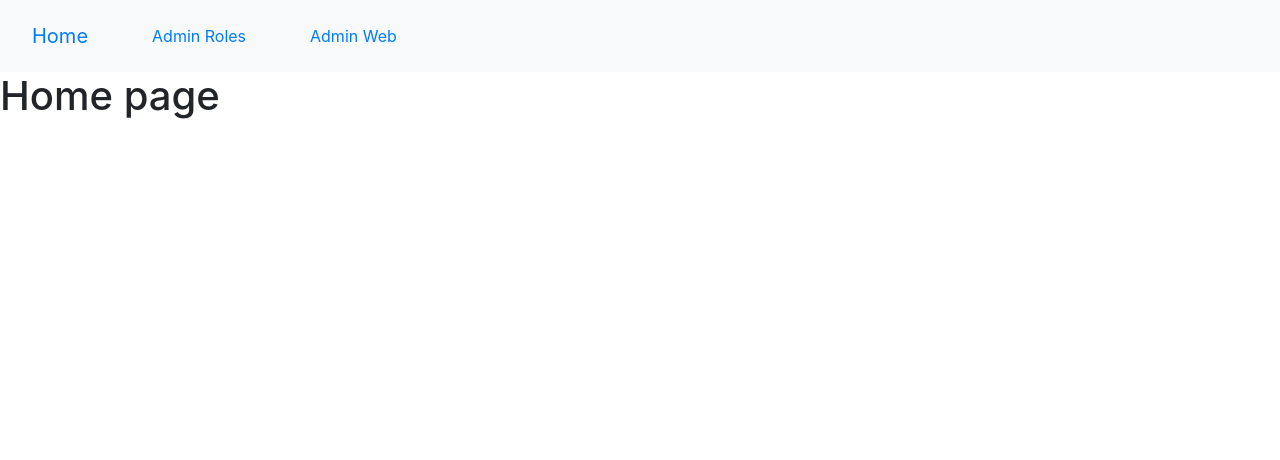
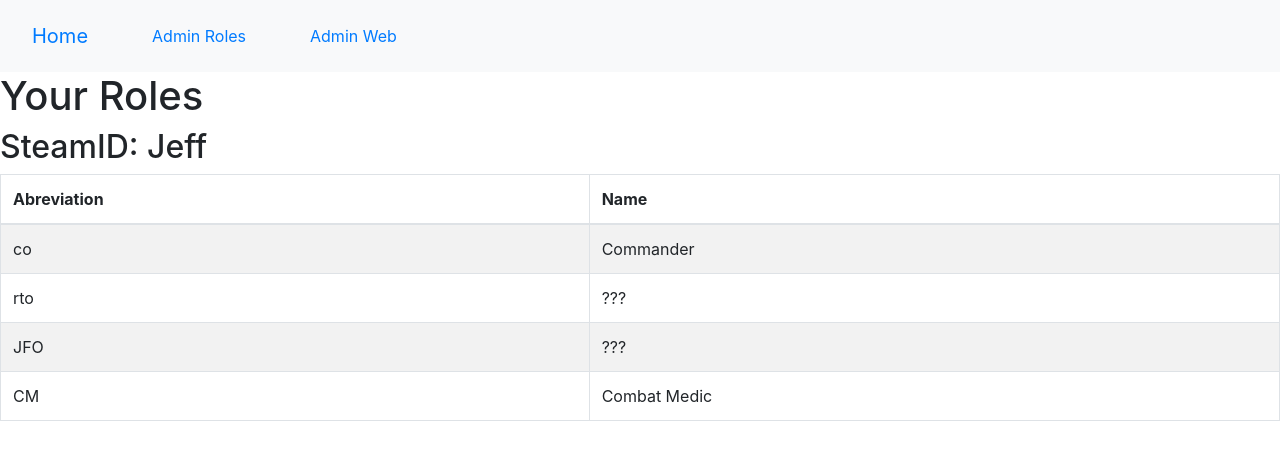
Before and after one commit to Nifnat/A3-WWI, a React (Create React App) app in the folder frontEnd/a3-wwi-fe/: page / in a window 1280 px wide. Shown: the top 460 px of the page. Built offline with nearby package versions, Linux system fonts and the light colour scheme.

Commit message:
Basics of home page functionality,
Will expand when steam auth is added

```diff
--- a/frontEnd/a3-wwi-fe/src/pages/Home.js
+++ b/frontEnd/a3-wwi-fe/src/pages/Home.js
@@ -1,11 +1,102 @@
+import { Table } from "react-bootstrap"
+import React, {useState, useEffect} from "react"
+
+function Home ()  {
+    const [roles, setRoles] = useState([])
+    let steamID = "Jeff"
+
+    useEffect(()=>{
+        let apiResponse = doApiCall()
+        if (apiResponse.statusCode === 200){
+            setRoles(apiResponse.body)
+        } else{
+            setRoles([])
+        }
+    },[])
+
+    function doApiCall () {
+        return{statusCode: 200, body:["co", "rto","JFO","CM"]}
+    }
+
+//Probably a better way to designate the duplicate roles
+    function getName(role){
+        switch(role){
+            case("co"):
+                return "Commander"
+            case("rto"):
+                return "???"
+            case("JFO"):
+                return "???"
+            case("CM"):
+                return "Combat Medic"
+            case("SR_1"):
+                return "Sniper (1)"
+            case("SR_2"):
+                return "Sniper (2)"
+            case("SF_1"):
+                return "Operator (1)"
+            case("SF_2"):
+                return "Operator (2)"
+            case("SF_3"):
+                return "Operator (3)"
+            case("SF_4"):
+                return "Operator (4)"
+            case("CO_1"):
+                return "Armour Commander (1)"
+            case("GN_1"):
+                return "Armour Gunner (1)"
+            case("DR_1"):
+                return "Armour Driver (1)"
+            case("LO_1"):
+                return "Armour Loader (1)"
+            case("CO_2"):
+                return "Armour Commander (2)"
+            case("GN_2"):
+                return "Armour Gunner (2)"
+            case("DR_2"):
+                return "Armour Driver (2)"
+            case("LO_2"):
+                return "Armour Loader (2)"
+            case("air_1"):
+                return "Pilot (1)"
+            case("Air_2"):
+                return "Pilot (2)"
+            case("Air_3"):
+                return "Pilot (3)"
+            case("cop_1"):
+                return "Co-pilot (1)"
+            case("Cop_2"):
+                return "Co-pilot (2)"
+            case("Cop_3"):
+                return "Co-pilot (3)"
+            default:
+                return "Unkown"
+    }}
 
 
-function home ()  {
+
     return(
         <div>
-            <h1>Home page</h1>
+            <h1>Your Roles</h1>
+            <h2>SteamID: {steamID}</h2>
+            <Table striped bordered>
+                <thead>
+                    <tr>
+                        <th>Abreviation</th>
+                        <th>Name</th>
+                    </tr>
+                </thead>
+                <tbody>
+                    {(roles.map((role)=>{
+                        return(<tr>
+                            <td>{role}</td>
+                            <td>{getName(role)}</td>
+                        </tr>)
+                    }))}
+                </tbody>
+            </Table>
         </div>
     )
 }
 
-export default home
+export default Home
```
